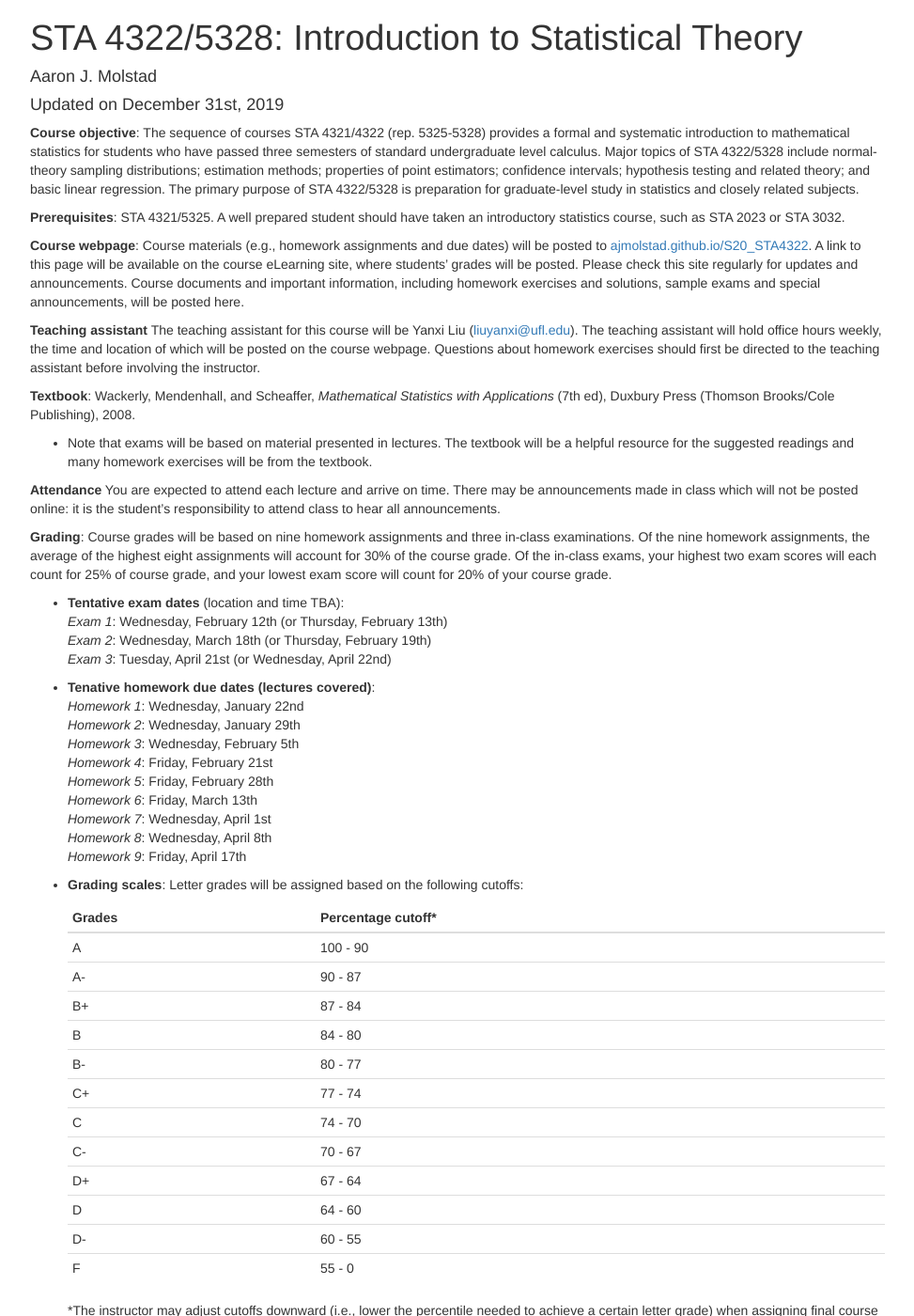
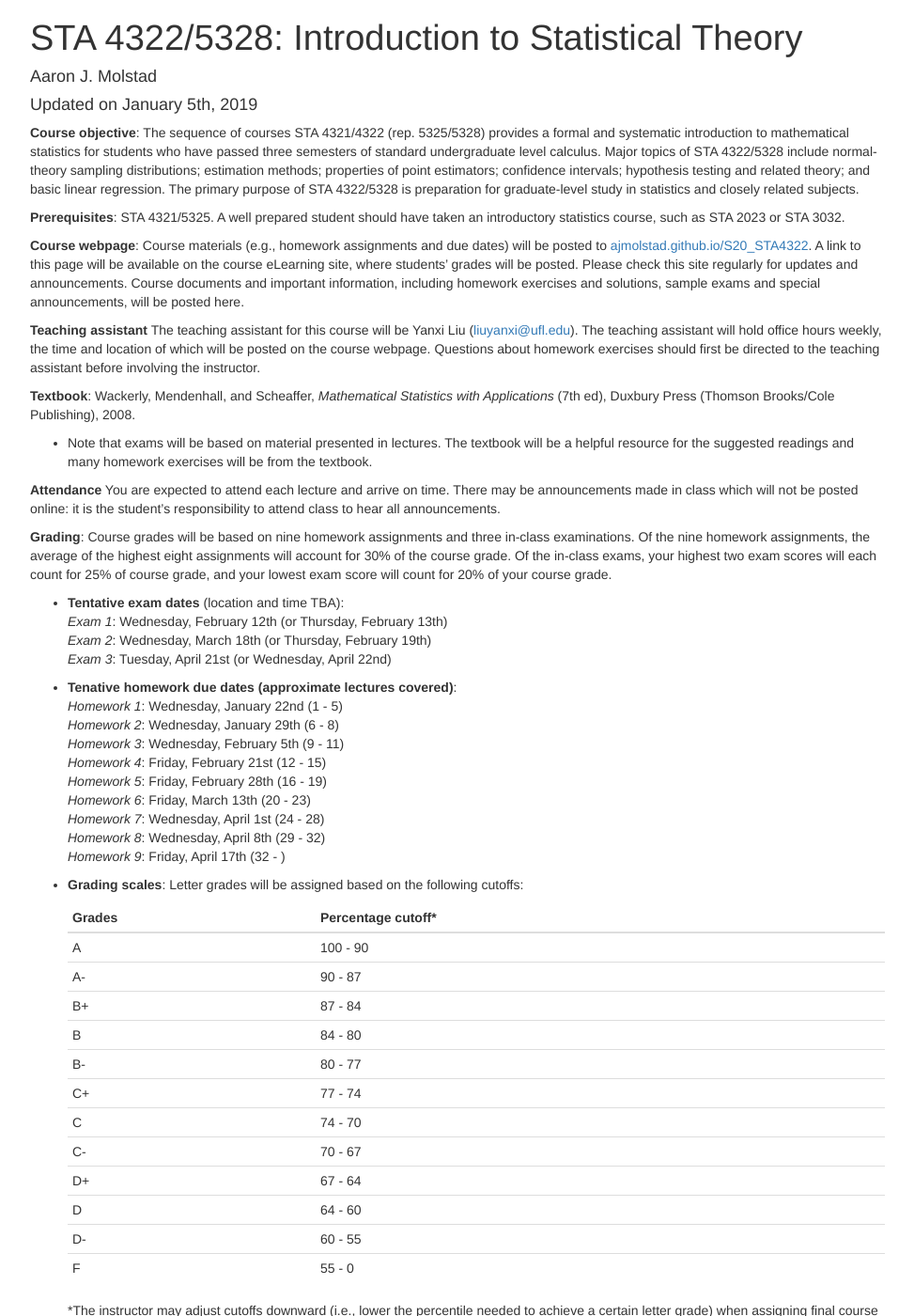
Before and after one commit to ajmolstad/ajmolstad.github.io, a Jekyll site: the page docs/STA4322_S20_Syllabus.html, which Jekyll copies as it is, in a window 1280 px wide and 1400 px high. Shown: the whole window at 94% size, without its empty margins (153-1126 px from the left). Built offline with Jekyll 4.4.1, drawn with Linux system fonts in a browser that asks for light colours.

```diff
--- a/docs/STA4322_S20_Syllabus.html
+++ b/docs/STA4322_S20_Syllabus.html
@@ -1636,12 +1636,12 @@ summary {
 
 <h1 class="title toc-ignore">STA 4322/5328: Introduction to Statistical Theory</h1>
 <h4 class="author">Aaron J. Molstad</h4>
-<h4 class="date">Updated on December 31st, 2019</h4>
+<h4 class="date">Updated on January 5th, 2019</h4>
 
 </div>
 
 
-<p><strong>Course objective</strong>: The sequence of courses STA 4321/4322 (rep. 5325-5328) provides a formal and systematic introduction to mathematical statistics for students who have passed three semesters of standard undergraduate level calculus. Major topics of STA 4322/5328 include normal-theory sampling distributions; estimation methods; properties of point estimators; confidence intervals; hypothesis testing and related theory; and basic linear regression. The primary purpose of STA 4322/5328 is preparation for graduate-level study in statistics and closely related subjects.</p>
+<p><strong>Course objective</strong>: The sequence of courses STA 4321/4322 (rep. 5325/5328) provides a formal and systematic introduction to mathematical statistics for students who have passed three semesters of standard undergraduate level calculus. Major topics of STA 4322/5328 include normal-theory sampling distributions; estimation methods; properties of point estimators; confidence intervals; hypothesis testing and related theory; and basic linear regression. The primary purpose of STA 4322/5328 is preparation for graduate-level study in statistics and closely related subjects.</p>
 <p><strong>Prerequisites</strong>: STA 4321/5325. A well prepared student should have taken an introductory statistics course, such as STA 2023 or STA 3032.</p>
 <p><strong>Course webpage</strong>: Course materials (e.g., homework assignments and due dates) will be posted to <a href="https://ajmolstad.github.io/S20_STA4322">ajmolstad.github.io/S20_STA4322</a>. A link to this page will be available on the course eLearning site, where students’ grades will be posted. Please check this site regularly for updates and announcements. Course documents and important information, including homework exercises and solutions, sample exams and special announcements, will be posted here.</p>
 <p><strong>Teaching assistant</strong> The teaching assistant for this course will be Yanxi Liu (<a href="mailto:liuyanxi@ufl.edu" class="email">liuyanxi@ufl.edu</a>). The teaching assistant will hold office hours weekly, the time and location of which will be posted on the course webpage. Questions about homework exercises should first be directed to the teaching assistant before involving the instructor.</p>
@@ -1656,16 +1656,16 @@ summary {
 <em>Exam 1</em>: Wednesday, February 12th (or Thursday, February 13th)<br />
 <em>Exam 2</em>: Wednesday, March 18th (or Thursday, February 19th)<br />
 <em>Exam 3</em>: Tuesday, April 21st (or Wednesday, April 22nd)</p></li>
-<li><p><strong>Tenative homework due dates (lectures covered)</strong>:<br />
-<em>Homework 1</em>: Wednesday, January 22nd<br />
-<em>Homework 2</em>: Wednesday, January 29th<br />
-<em>Homework 3</em>: Wednesday, February 5th<br />
-<em>Homework 4</em>: Friday, February 21st<br />
-<em>Homework 5</em>: Friday, February 28th<br />
-<em>Homework 6</em>: Friday, March 13th<br />
-<em>Homework 7</em>: Wednesday, April 1st<br />
-<em>Homework 8</em>: Wednesday, April 8th<br />
-<em>Homework 9</em>: Friday, April 17th</p></li>
+<li><p><strong>Tenative homework due dates (approximate lectures covered)</strong>:<br />
+<em>Homework 1</em>: Wednesday, January 22nd (1 - 5)<br />
+<em>Homework 2</em>: Wednesday, January 29th (6 - 8)<br />
+<em>Homework 3</em>: Wednesday, February 5th (9 - 11)<br />
+<em>Homework 4</em>: Friday, February 21st (12 - 15)<br />
+<em>Homework 5</em>: Friday, February 28th (16 - 19)<br />
+<em>Homework 6</em>: Friday, March 13th (20 - 23)<br />
+<em>Homework 7</em>: Wednesday, April 1st (24 - 28)<br />
+<em>Homework 8</em>: Wednesday, April 8th (29 - 32)<br />
+<em>Homework 9</em>: Friday, April 17th (32 - )</p></li>
 <li><p><strong>Grading scales</strong>: Letter grades will be assigned based on the following cutoffs:</p>
 <table>
 <thead>
```
Also changed, not shown: S20_STA4322.md (+1 -1 lines), 2 other files.
